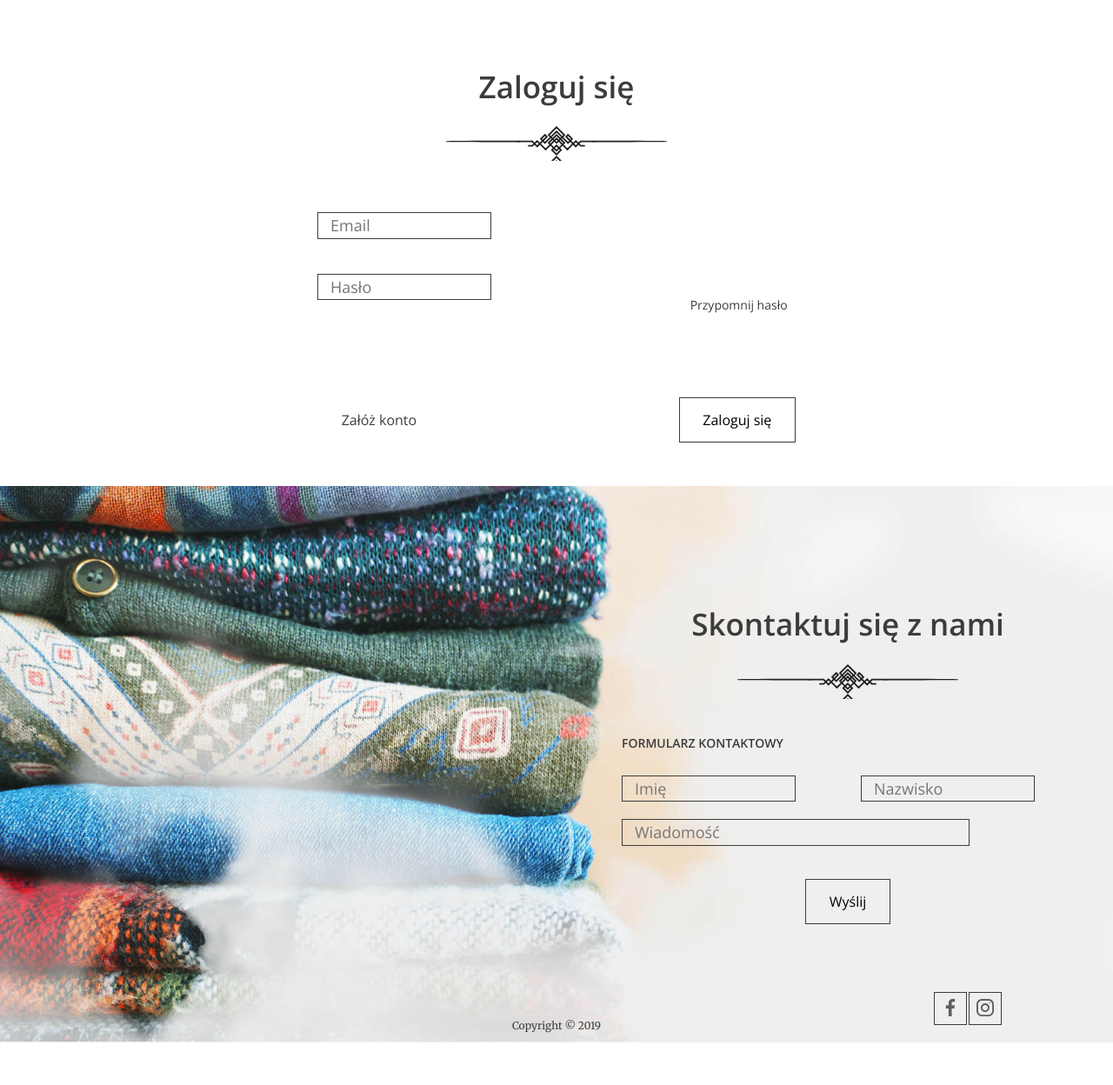
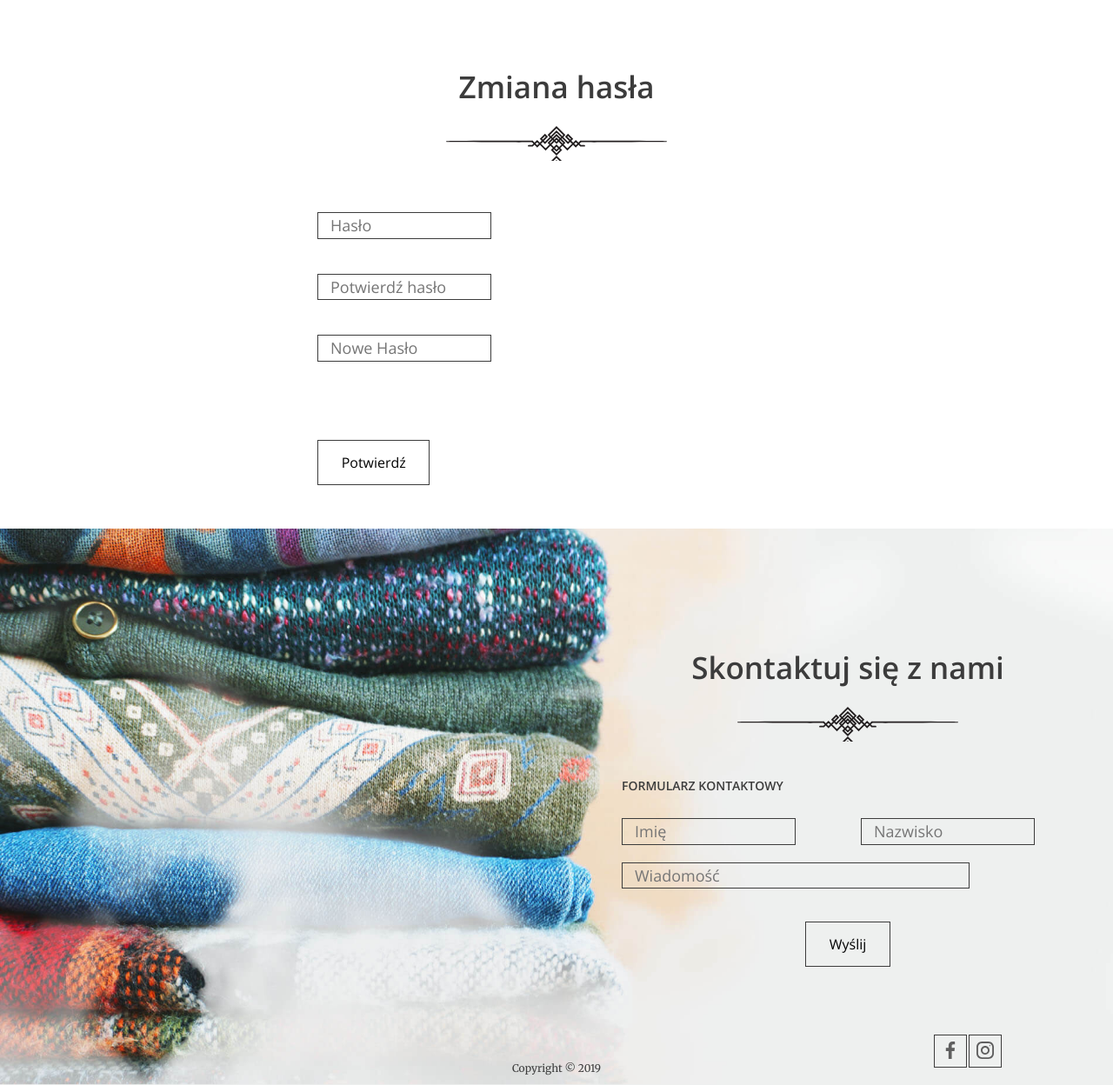
Before and after one commit to bluu26/CharityDonation, a Django app: page /changepass/ in a window 1280 px wide. Shown: the part 106-1354 px from the top of the page at 87% size. Before the commit the page ends 1305 px from the top, so only its background shows below. Run offline with Django 5.2, Linux system fonts and the light colour scheme.

Commit message:
password change function

```diff
--- a/DonationCore/views.py
+++ b/DonationCore/views.py
@@ -1,6 +1,6 @@
 import json
 
-from django.contrib.auth import authenticate, login, logout
+from django.contrib.auth import authenticate, login, logout, update_session_auth_hash
 from django.contrib.auth.models import User
 from django.core.paginator import Paginator
 from django.db.models import Sum
@@ -81,14 +81,8 @@ class LogoutView(View):
         return redirect('home')
 
 
-import json
-from django.http import JsonResponse
-from django.views import View
-from .models import Donation, Category, Institution
-
 class DonationPageView(View):
     def get(self, request):
-        print('penis')
         categories = Category.objects.all()
         institutions = Institution.objects.all()
         return render(request, 'form.html', {'categories': categories, 'institutions': institutions})
@@ -124,7 +118,6 @@ class DonationPageView(View):
             return JsonResponse({'status': 'success', 'message': 'Donation created successfully'})
         except Exception as e:
             return JsonResponse({'status': 'error', 'message': str(e)}, status=400)
-
 
 
 class DonationConfirmationPageView(View):
@@ -179,5 +172,21 @@ class PasswordConfView(View):
 
 class ChangePassView(View):
     def get(self, request):
+        return render(request, 'password_change.html')
+
+    def post(self, request):
+        curr_pass = request.POST.get('curr_pass')
+        new_pass = request.POST.get('new_pass')
+        conf_pass = request.POST.get('conf_pass')
+        print(f" 1{curr_pass}, 2{new_pass}, 3{conf_pass}")
+        if new_pass != conf_pass:
+            return render(request, 'password_change.html', {'error': 'Nowe hasła nie są zgodne.'})
+
         user = request.user
-        return render(request, 'password_change.html')
+        if user.check_password(curr_pass):
+            user.set_password(new_pass)
+            user.save()
+            update_session_auth_hash(request, user)
+            return redirect('user_edit')
+        else:
+            return render(request, 'password_change.html', {'error': 'Błędne hasło.'})
--- a/templates/base.html
+++ b/templates/base.html
@@ -21,7 +21,7 @@
                     {% if user.is_superuser %}
                     <li><a href="/admin">admin</a></li>
                         {% endif %}
-                  <li><a href="#">Ustawienia</a></li>
+                  <li><a href="/pass">Ustawienia</a></li>
                   <li><a href="{% url 'logout' %}">Wyloguj</a></li>
                 </ul>
               </li>
--- a/templates/password_change.html
+++ b/templates/password_change.html
@@ -3,23 +3,26 @@
 
 {% block content %}
 <section class="login-page">
-    <h2>Zaloguj się</h2>
+    <h2>Zmiana hasła</h2>
         {% if error %}
             <h1>{{ error }}</h1>
         {% endif %}
     <form method="POST">
         {% csrf_token %}
         <div class="form-group">
-            <input type="email" name="email" placeholder="Email">
+            <input type="password" name="curr_pass" placeholder="Hasło">
         </div>
         <div class="form-group">
-            <input type="password" name="password" placeholder="Hasło">
-            <a href="#" class="btn btn--small btn--without-border reset-password">Przypomnij hasło</a>
+            <input type="password" name="new_pass" placeholder="Potwierdź hasło">
+        </div>
+        <div class="form-group">
+            <input type="password" name="conf_pass" placeholder="Nowe Hasło">
+{#            <a href="#" class="btn btn--small btn--without-border reset-password">Przypomnij hasło</a>#}
         </div>
 
         <div class="form-group form-group--buttons">
-            <a href="{% url 'register' %}" class="btn btn--without-border">Załóż konto</a>
-            <button class="btn" type="submit">Zaloguj się</button>
+{#            <a href="{% url 'register' %}" class="btn btn--without-border">Załóż konto</a>      #}
+            <button class="btn" type="submit">Potwierdź</button>
         </div>
     </form>
 </section>
--- a/templates/password_conf.html
+++ b/templates/password_conf.html
@@ -15,8 +15,8 @@
         {% endif %}
 
         <div class="form-group form-group--buttons">
-            <a href="{% url 'user_edit' %}" class="btn btn--without-border">Potwierdź</a>
-{#            <button class="btn" type="submit">Zapisz</button> #}
+{#            <a href="{% url 'user_edit' %}" class="btn btn--without-border">Potwierdź</a>#}
+            <button class="btn" type="submit">Zapisz</button>
         </div></div>
     </form>
 </section>
```
Also changed, not shown: templates/form-confirmation.html (+6 -5 lines), templates/form.html (+4 -6 lines).
